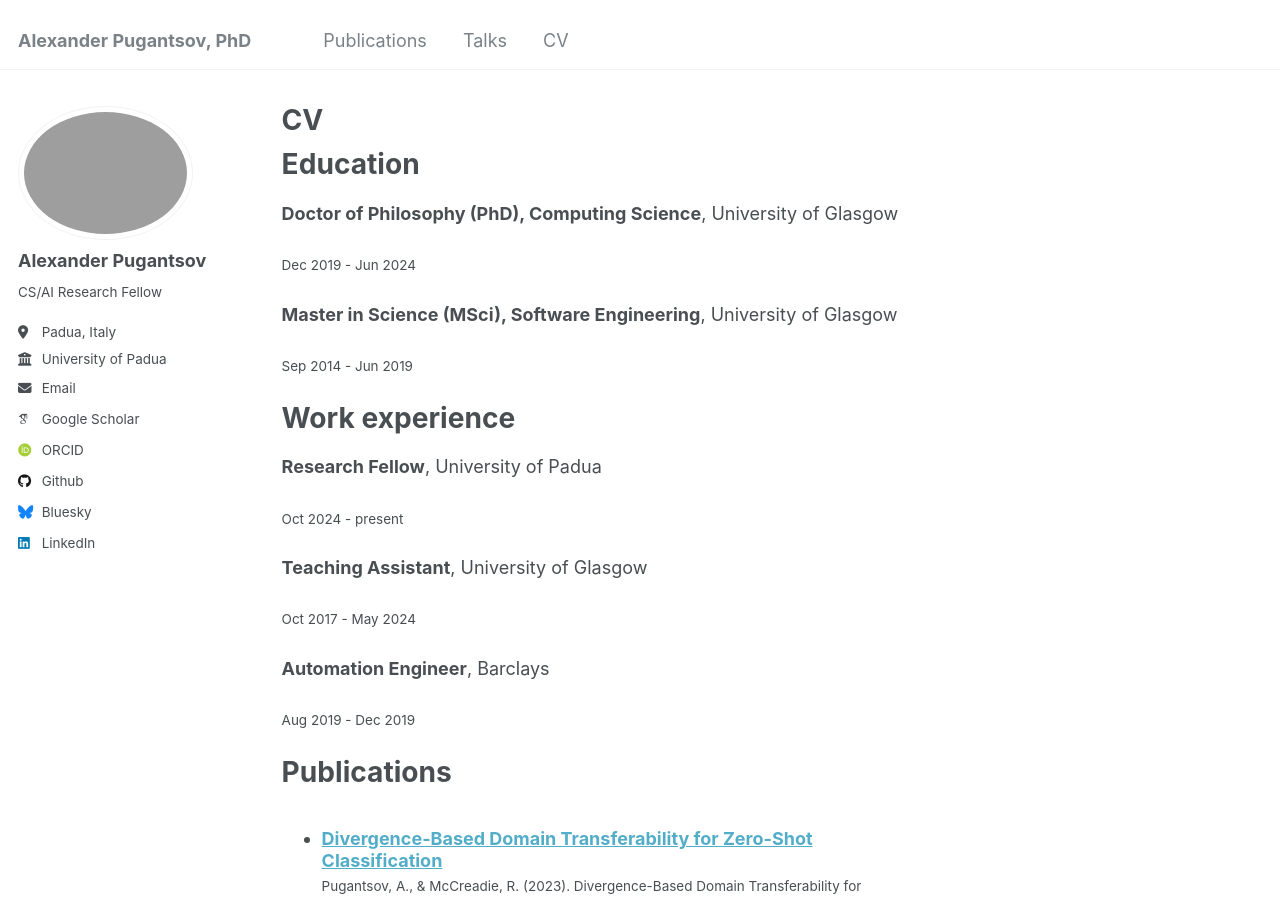
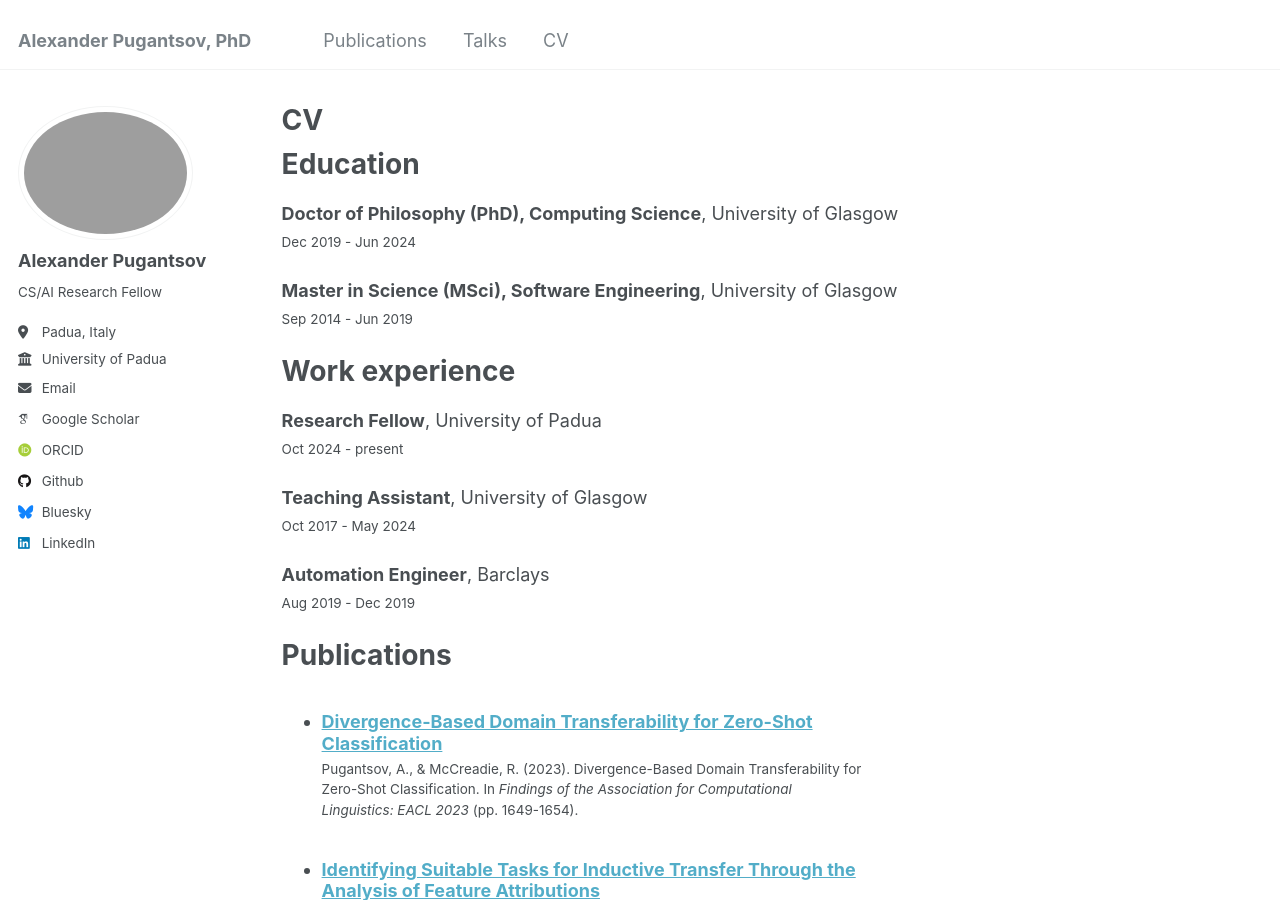
Before and after one commit to pugantsov/pugantsov.github.io, a Jekyll site: the page built from _pages/cv.md, in a window 1280 px wide and 900 px high. Built offline with Jekyll 4.4.1, drawn with Linux system fonts in a browser that asks for light colours; some web fonts are replaced.

Commit message:
Update cv.md

```diff
--- a/_pages/cv.md
+++ b/_pages/cv.md
@@ -11,26 +11,21 @@ redirect_from:
 
 Education
 ======
-**Doctor of Philosophy (PhD), Computing Science**, University of Glasgow
-
+**Doctor of Philosophy (PhD), Computing Science**, University of Glasgow<br>
 <small>Dec 2019 - Jun 2024</small>
 
-**Master in Science (MSci), Software Engineering**, University of Glasgow
-
+**Master in Science (MSci), Software Engineering**, University of Glasgow<br>
 <small>Sep 2014 - Jun 2019</small>
 
 Work experience
 ======
-**Research Fellow**, University of Padua
-
+**Research Fellow**, University of Padua<br>
 <small>Oct 2024 - present</small>
 
-**Teaching Assistant**, University of Glasgow
-
+**Teaching Assistant**, University of Glasgow<br>
 <small>Oct 2017 - May 2024</small>
 
-**Automation Engineer**, Barclays
-
+**Automation Engineer**, Barclays<br>
 <small>Aug 2019 - Dec 2019</small>
 
 Publications
```
